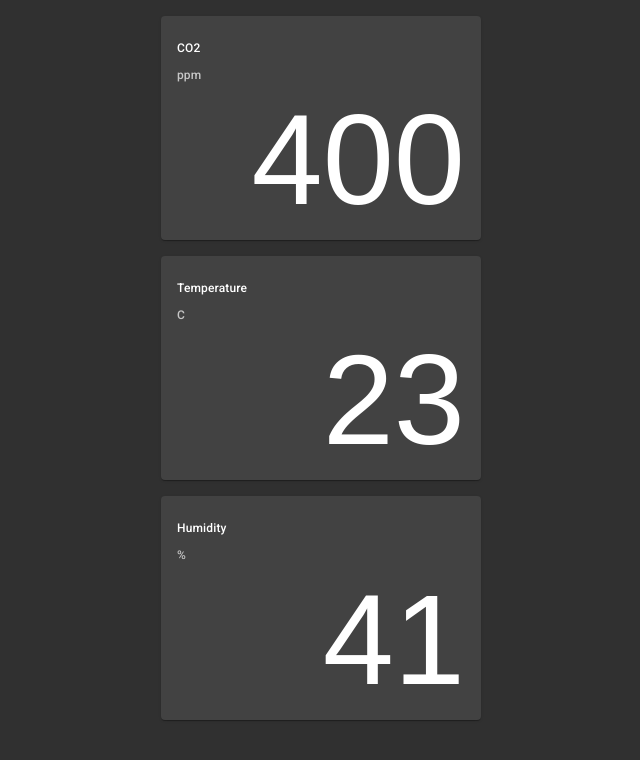
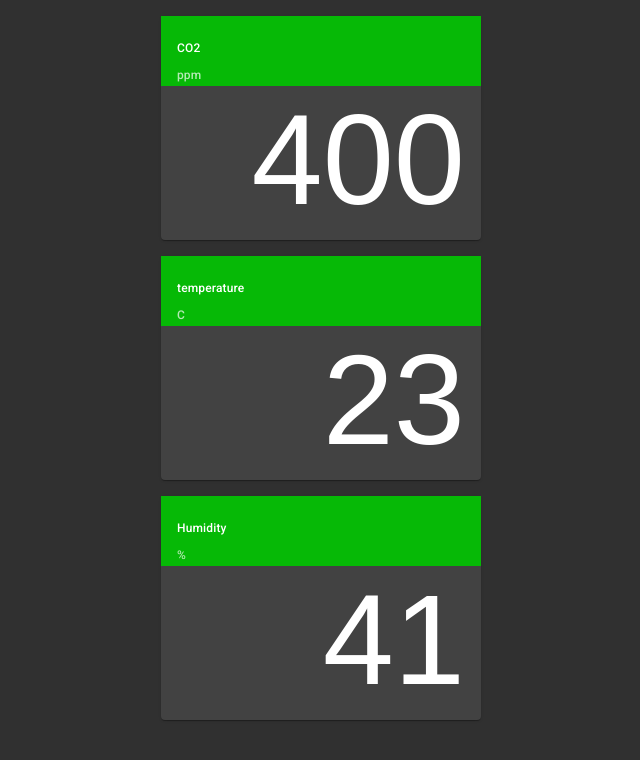
Before and after one commit to michi-jeremias/airquality_frontend, an Angular app in the folder airquality_frontend/: page / in a window 1280 px wide. Shown: the top 760 px of the page, without its empty margins (319-959 px from the left). Built offline with nearby package versions, Linux system fonts and the light colour scheme.

Commit message:
color based on quality

```diff
--- a/airquality_frontend/src/app/sensors/view-sensors/view-sensors.component.html
+++ b/airquality_frontend/src/app/sensors/view-sensors/view-sensors.component.html
@@ -1,7 +1,15 @@
 <div class="card-container">
     <ng-container *ngIf="data$">
         <mat-card class="card" *ngFor="let datapoint of data$">
-            <mat-card-header>
+            <!-- <mat-card-header
+                [ngClass]="{
+                'high-quality': datapoint.value < 801,
+                'average-quality': datapoint.value < 1001,
+                'moderate-quality': datapoint.value < 1401,
+                'low-quality': datapoint.value < 100000,
+            }"
+            > -->
+            <mat-card-header [ngClass]="getQualityClass(datapoint.subject, datapoint.value)">
                 <mat-card-title class="title-subtitle">
                     {{ datapoint.subject }}
                 </mat-card-title>
--- a/airquality_frontend/src/app/sensors/view-sensors/view-sensors.component.scss
+++ b/airquality_frontend/src/app/sensors/view-sensors/view-sensors.component.scss
@@ -17,10 +17,8 @@ mat-card-content {
 .card-container {
 
     font-family: "Unica One", sans-serif;
-    // height: 100vh;
     height: 100%;
     display: flex;
-    // display: block;
     overflow: auto;
     flex-direction: column;
     align-items: center;
@@ -31,3 +29,17 @@ mat-card-content {
         max-width: 80%; /* Change to a smaller value if needed */
     }
 }
+
+.high-quality {
+    background-color: rgb(6, 185, 6);
+}
+
+.average-quality {
+    background-color: rgb(151, 179, 64);
+}
+.moderate-quality {
+    background-color: rgb(255, 236, 92);
+}
+.low-quality {
+    background-color: rgb(255, 90, 90);
+}
--- a/airquality_frontend/src/app/sensors/view-sensors/view-sensors.component.ts
+++ b/airquality_frontend/src/app/sensors/view-sensors/view-sensors.component.ts
@@ -26,6 +26,38 @@ export class ViewSensorsComponent {
         );
     }
 
+    getQualityClass(subject: string, value: number): string {
+        // return "high-quality";
+        switch (true) {
+            case subject.toLowerCase() == "co2" && value <= 800:
+                return "high-quality";
+            case subject.toLowerCase() == "co2" && value <= 1000:
+                return "averate-quality";
+            case subject.toLowerCase() == "co2" && value <= 1400:
+                return "moderate-quality";
+            case subject.toLowerCase() == "co2" && value > 1400:
+                return "low-quality";
+            case subject.toLowerCase() == "temperature" && value <= 800:
+                return "high-quality";
+            case subject.toLowerCase() == "temperature" && value <= 1000:
+                return "averate-quality";
+            case subject.toLowerCase() == "temperature" && value <= 1400:
+                return "moderate-quality";
+            case subject.toLowerCase() == "temperature" && value > 1400:
+                return "low-quality";
+            case subject.toLowerCase() == "humidity" && value <= 800:
+                return "high-quality";
+            case subject.toLowerCase() == "humidity" && value <= 1000:
+                return "averate-quality";
+            case subject.toLowerCase() == "humidity" && value <= 1400:
+                return "moderate-quality";
+            case subject.toLowerCase() == "humidity" && value > 1400:
+                return "low-quality";
+            default:
+                return "low-quality";
+        }
+    }
+
     ngOnInit() {
         // We can subscribe here and turn message$ into a string.
         // Or we can just display the Observable directly in the
--- a/airquality_frontend/src/assets/data.json
+++ b/airquality_frontend/src/assets/data.json
@@ -7,7 +7,7 @@
     },
     {
         "name": "MH_Z19",
-        "subject": "Temperature",
+        "subject": "temperature",
         "unit": " C",
         "value": 23.0
     },
```
